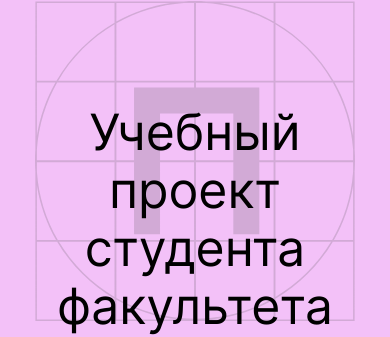
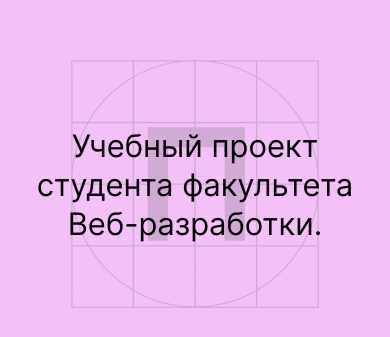
Before and after one commit to zilov/movies-explorer-frontend, a React (Create React App) app: page / in a window 390 px wide. Shown: the part 429-766 px from the top of the page. Built offline with nearby package versions, Linux system fonts and the light colour scheme.

Commit message:
feat: promo for 320 and 768

```diff
--- a/src/components/Main/Promo/Promo.css
+++ b/src/components/Main/Promo/Promo.css
@@ -10,6 +10,7 @@
   background-position: center;
   background-image: url("../../../images/prakticum_logo_landing.svg");
   background-repeat: no-repeat;
+  background-size: 320px 320px;
 
 }
 
@@ -24,3 +25,22 @@
   max-width: 730px;
   max-height: 116px;
 }
+
+@media screen and (max-width: 1279px) {
+  .promo{
+    min-height: 784px;
+  }
+}
+
+@media screen and (max-width: 767px) {
+  .promo{
+    min-height: 570px;
+    background-size: 248px 248px;
+  }
+
+  .promo__title {
+    font-size: 31px;
+    line-height: 39px;
+  }
+
+}
```
